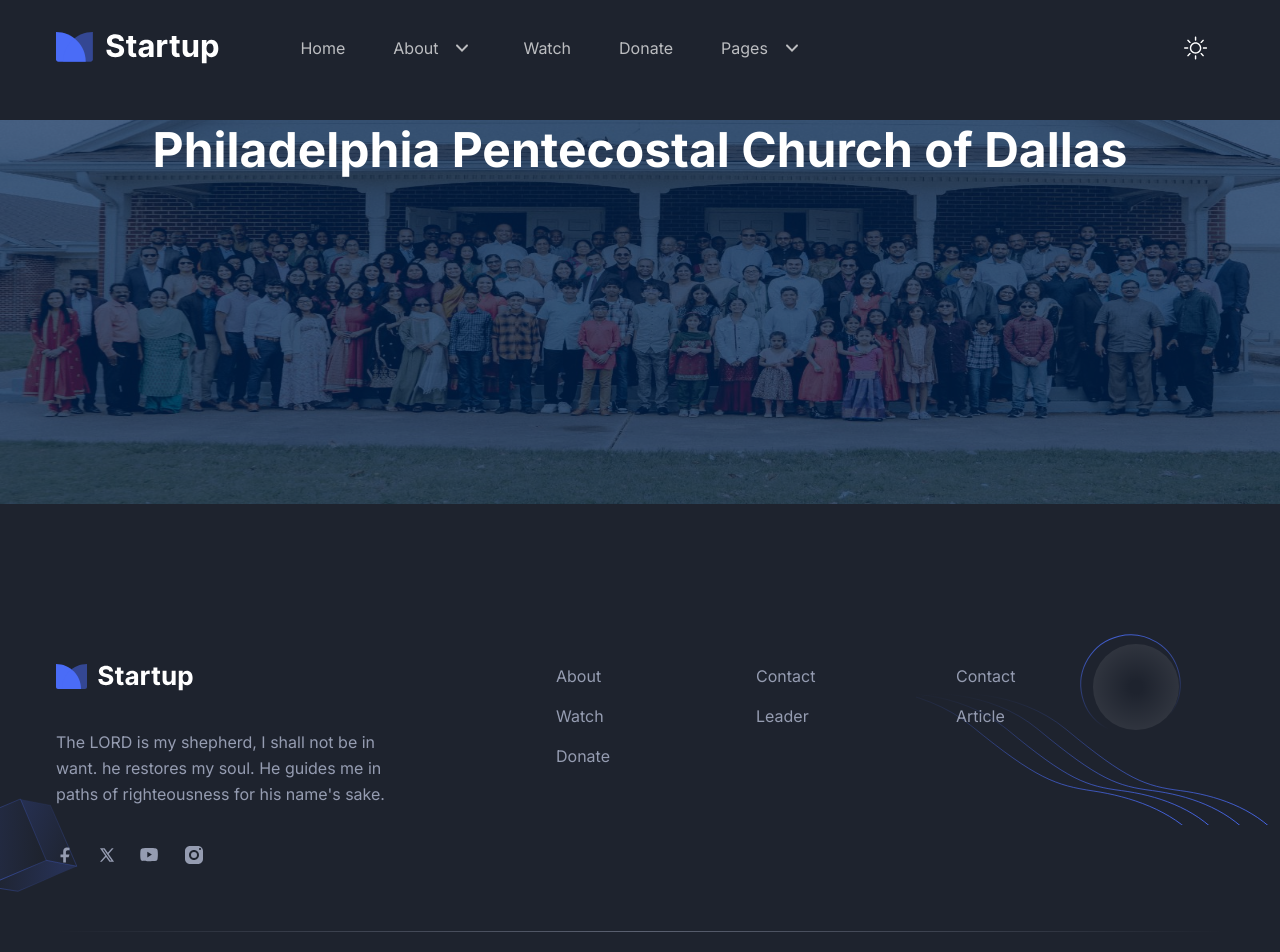
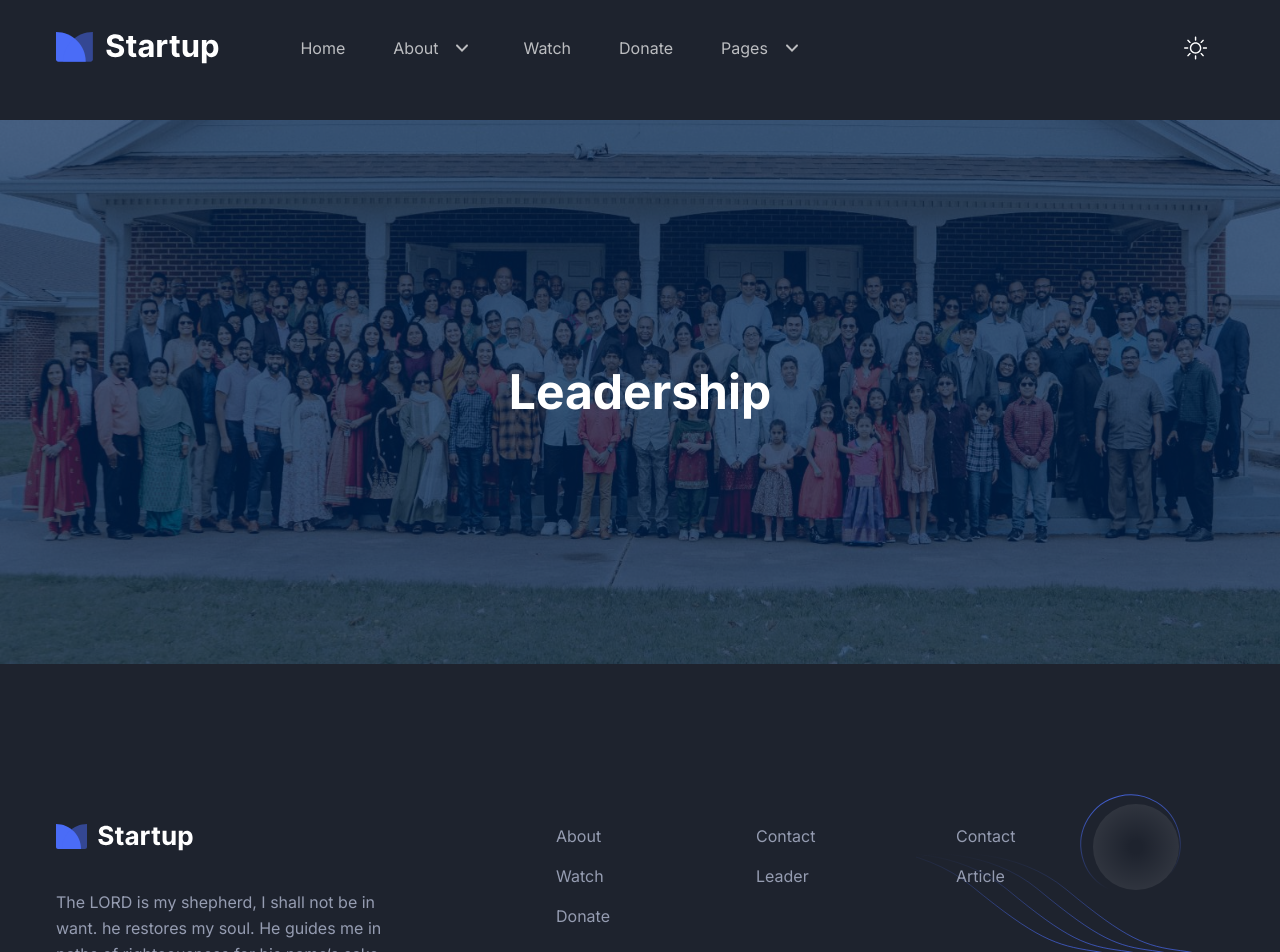
Before and after one commit to justinjj16/ppcd-websit, a Next.js app: page /leadership in a window 1280 px wide. Shown: the top 952 px of the page. Built offline with nearby package versions, Linux system fonts and the light colour scheme.

Commit message:
fix:build failed

```diff
--- a/src/app/leadership/page.tsx
+++ b/src/app/leadership/page.tsx
@@ -15,20 +15,18 @@ const Leadership = () => {
         id="leadership"
         className="relative z-10 overflow-hidden bg-white pb-16 pt-[120px] dark:bg-gray-dark "
       >
-        <div className="w-full h-96 relative text-white text-center">
-
-
-          {/* <img className="w-full h-full absolute top-0 left-0" src="https://images.unsplash.com/photo-1505410603994-c3ac6269711f?ixlib=rb-1.2.1&auto=format&fit=crop&w=750&q=80" alt="Picture" /> */}
+        <div className="w-full  relative text-white text-center" style={{ height: '34rem' }}>
           <Image
             src="/images/leadership/group.jpeg"
             alt="logo"
             className="w-full h-full absolute top-0 left-0"
             fill
+
           />
-          <div className="w-full h-96 absolute top-0 left-0" style={{ backgroundColor: 'rgba(0, 35, 82, 0.7)' }}>
-            <h1 className="text-3xl font-bold leading-tight text-black dark:text-white sm:text-4xl sm:leading-tight md:text-5xl md:leading-tight">
-              Philadelphia Pentecostal Church of Dallas
-                </h1>
+          <div className="w-full absolute top-0 left-0" style={{ backgroundColor: 'rgba(0, 35, 82, 0.7)', height: '34rem' }}>
+            <h1 className="flex justify-center items-center absolute top-0 bottom-0 left-0 right-0 text-3xl font-bold leading-tight text-black dark:text-white sm:text-4xl sm:leading-tight md:text-5xl md:leading-tight">
+              Leadership
+          </h1>
 
           </div>
         </div>
--- a/src/components/Footer/index.tsx
+++ b/src/components/Footer/index.tsx
@@ -27,7 +27,7 @@ const Footer = () => {
                   />
                 </Link>
                 <p className="mb-9 text-base leading-relaxed text-body-color dark:text-body-color-dark">
-                  The LORD is my shepherd, I shall not be in want. he restores my soul. He guides me in paths of righteousness for his name's sake.
+                  The LORD is my shepherd, I shall not be in want. he restores my soul. He guides me in paths of righteousness for his name&lsquo;s sake.
                 </p>
                 <div className="flex items-center">
                   <a
```
